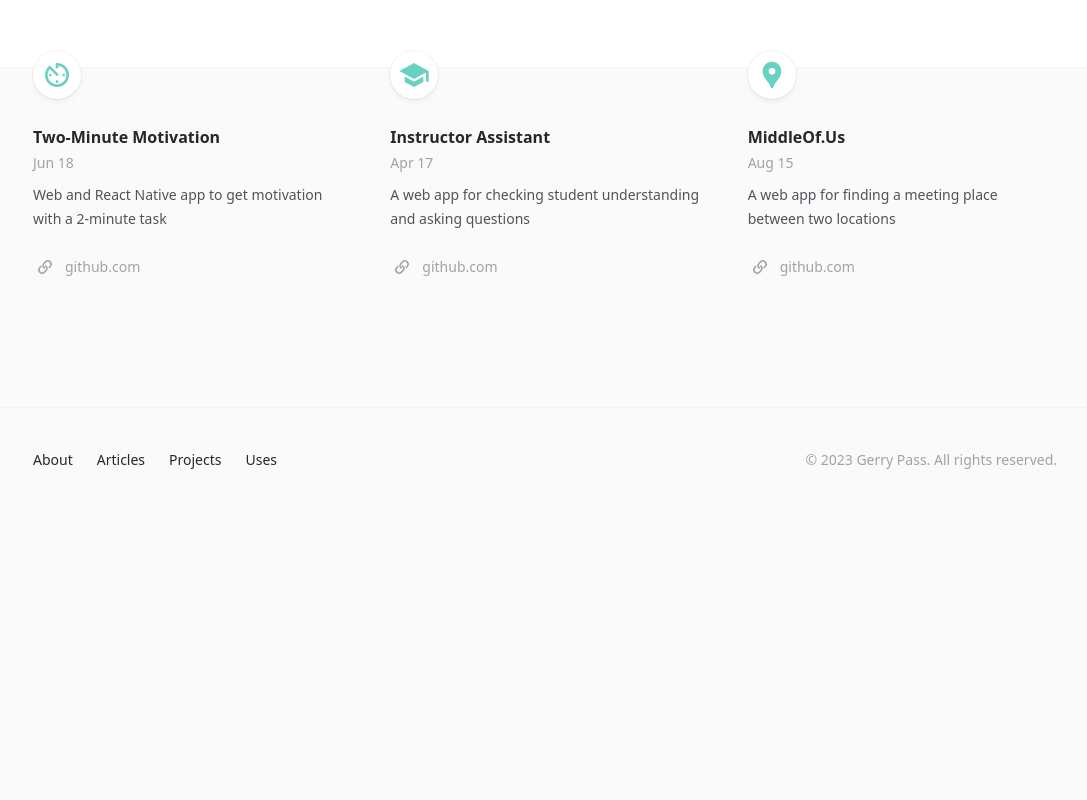
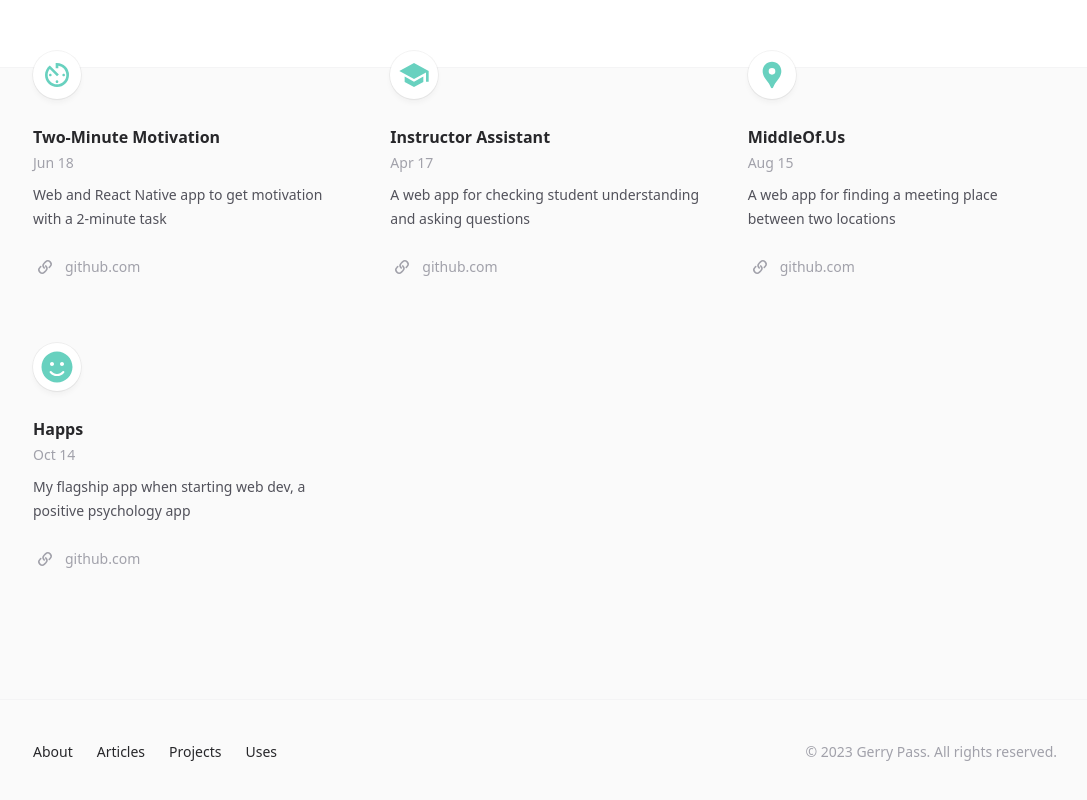
Before and after one commit to rgpass/gerrypasscom, a Next.js app: page /projects in a window 1280 px wide. Shown: the part 733-1533 px from the top of the page, without its empty margins (95-1182 px from the left). Before the commit the page ends 1269 px from the top, so only its background shows below. Built offline with nearby package versions, Linux system fonts and the light colour scheme; no server answers.

Commit message:
Add logo for Happs

```diff
--- a/src/app/projects/page.tsx
+++ b/src/app/projects/page.tsx
@@ -8,6 +8,7 @@
 import logoLocation from '@/images/logos/location.svg'
 import logoPlz from '@/images/logos/plz.svg'
 import logoSchool from '@/images/logos/school.svg'
+import logoSmile from '@/images/logos/smile.svg'
 import logoTimer from '@/images/logos/timer.svg'
 import { formatMonth } from '@/lib/formatDate'
 
@@ -71,17 +72,17 @@
     },
     logo: logoLocation,
   },
-  // {
-  //   name: 'Happs',
-  //   date: '2014-10',
-  //   description:
-  //     'My flagship app when starting web dev, a positive psychology app',
-  //   link: {
-  //     href: 'https://github.com/rgpass/happs',
-  //     label: 'github.com',
-  //   },
-  //   logo: logoTimer,
-  // },
+  {
+    name: 'Happs',
+    date: '2014-10',
+    description:
+      'My flagship app when starting web dev, a positive psychology app',
+    link: {
+      href: 'https://github.com/rgpass/happs',
+      label: 'github.com',
+    },
+    logo: logoSmile,
+  },
 ]
 
 function LinkIcon(props: React.ComponentPropsWithoutRef<'svg'>) {
```
Also changed, not shown: src/images/logos/smile.svg (added).
